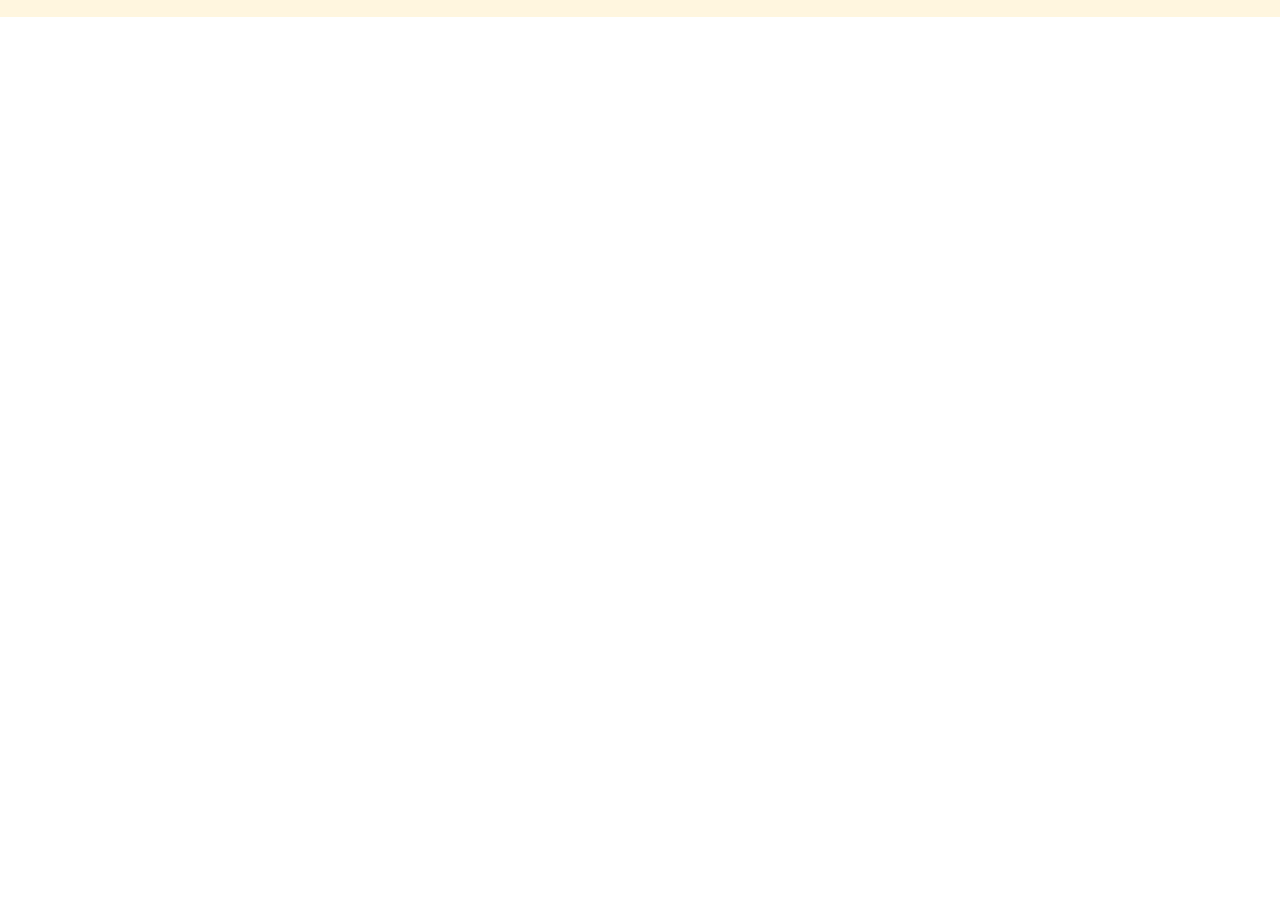
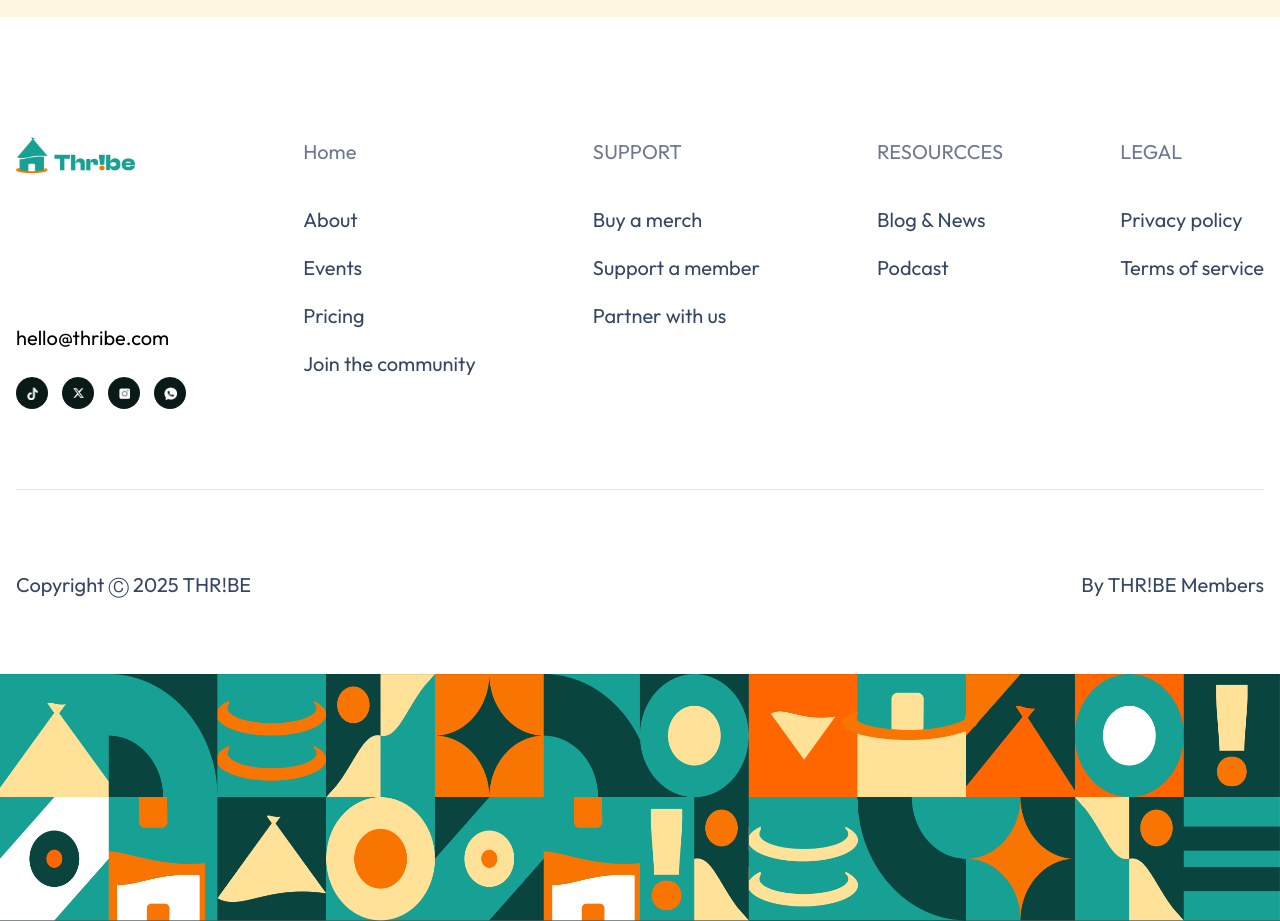
Before and after one commit to chiaka1996/thribes, a Next.js app: page /events in a window 1280 px wide. Shown: the part 3940-4861 px from the top of the page. Before the commit the page ends 3957 px from the top, so only its background shows below. Built offline with nearby package versions, Linux system fonts and the light colour scheme; a web font is replaced by a local one.

Commit message:
working on the footer

```diff
--- a/src/app/components/Footer.jsx
+++ b/src/app/components/Footer.jsx
@@ -3,10 +3,10 @@ import Link from "next/link";
 
 const Footer = () => {
     return (
-        <div>
-        <section className="bg-[#FFF] pt-[120px] pb-[74px]">
+        <div className="text-[20px]">
+        <section className="bg-[#FFF] pt-[40px] md:pt-[120px] pb-[40px] md:pb-[74px]">
           <div className="max-w-[1248px] mx-auto px-[16px] md:px-[20px] xl:px-0">
-            <div className="flex justify-between  items-start">
+            <div className="flex flex-col gap-y-[40px] md:gap-y-0 md:flex-row justify-between  items-start">
                 <div>
                     <div className="relative w-[119px] h-[36px]">
                         <Image
@@ -16,7 +16,7 @@ const Footer = () => {
                         className="object-center"
                         />
                     </div>
-                    <div className="mt-[150px]">
+                    <div className="mt-[40px] md:mt-[150px] ">
                         <p>hello@thribe.com</p>
                         <div className="flex gap-x-[14px] mt-[24px]">
                             <div className="w-[32px] h-[32px] rounded-full shrink-0 bg-[#0A1A18] flex items-center justify-center">
@@ -61,8 +61,8 @@ const Footer = () => {
                 </div>
 
                 <div>
-                    <h3 className="text-[#6B788E] text-[20px] leading-[150%] tracking-[2%]">Home</h3>
-                    <div className="mt-[38px] text-[#354764] text-[20px] tracking-[2%] flex flex-col gap-y-[18px]">
+                    <h3 className="text-[#6B788E] leading-[150%] tracking-[2%]">Home</h3>
+                    <div className="mt-[38px] text-[#354764] tracking-[2%] flex flex-col gap-y-[18px]">
                         <Link href="/about">About</Link>
                         <Link href="/events">Events</Link>
                         <Link href="/">Pricing</Link>
@@ -94,16 +94,19 @@ const Footer = () => {
 
             </div>
 
-            <div className="border border-t-[#DFE2E6] border-b-0 border-l-0 border-r-0 mt-[80px] pt-[80px]">
+            <div className="border border-t-[#DFE2E6] border-b-0 border-l-0 border-r-0 mt-[80px] pt-[80px] hidden md:block">
                 <div className="flex justify-between items-center font-[400] text-[20px] leading-[150%] tracking-[3%] text-secondaryColor">
                     <span>Copyright Ⓒ 2025 THR!BE</span>
                     <span>By THR!BE Members </span>
                 </div>
-
             </div>
             </div>
         </section>
-          <div className="relative w-full h-[247px]">
+            {/* mobile image */}
+            <div className="relative w-full h-[167px] block md:hidden">
+            <Image src="/img/footer-mobile.png" fill alt="thribe community banner" className="obejct-cover" />
+          </div>
+          <div className="relative w-full h-[167px] md:h-[247px] hidden md:block">
             <Image src="/img/footer.png" fill alt="thribe community banner" className="obejct-cover" />
           </div>
         </div>
--- a/src/app/events/page.jsx
+++ b/src/app/events/page.jsx
@@ -135,7 +135,7 @@ const Events = () => {
                 </div>
             </section>
             <JoinCommunity />
-             {/*<Footer /> */}
+             <Footer />
             </main>
         </main>
     )
```
Also changed, not shown: public/img/footer-mobile.png (added).
